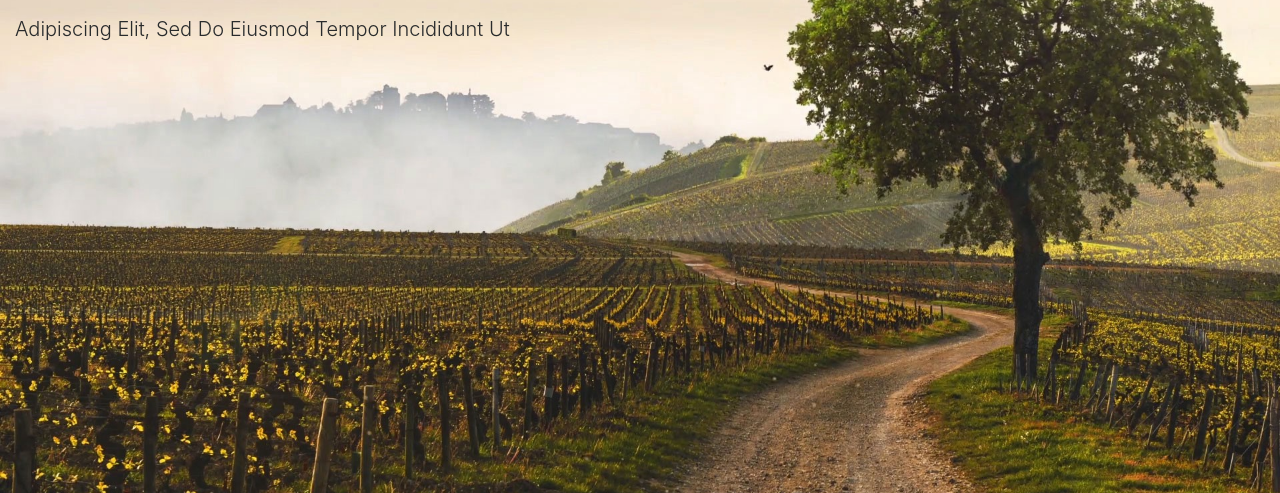
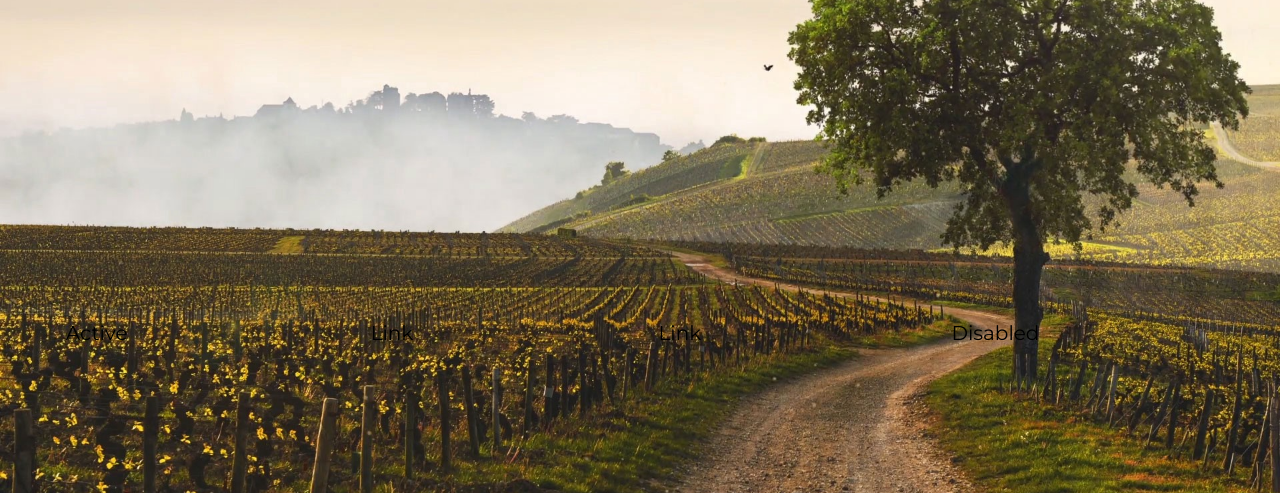
Before and after one commit to LeyLine/forest, a plain HTML site: page index.html in a window 1280 px wide. Shown: the part 307-800 px from the top of the page. Drawn offline with nearby package versions, Linux system fonts and the light colour scheme.

Commit message:
nav bar in just needs styling

```diff
--- a/index.html
+++ b/index.html
@@ -25,13 +25,29 @@
   </div>
 
   <div class="row">
-    <div class="col pt-2">
+    <div class="col pt-2 mb-5 pb-5">
       <hr class="mt-5 ml-2">
       <h1 class="display-4 pt-2">Dolor Sit Amet, Consectetur</h1>
-      <p class="lead pt-4">Adipiscing Elit, Sed Do Eiusmod Tempor Incididunt Ut</p>
+      <p class="lead pt-4 mb-5 pb-4">Adipiscing Elit, Sed Do Eiusmod Tempor Incididunt Ut</p>
     </div>
   </div>
 
+  <div class="row mt-5 pt-5 justify-content-center mt-5">
+     <ul class="nav justify-content-center bg-white mt-5 nav-fill">
+      <li class="nav-item border border-left-0 border-top-0 border-bottom-0 border-right-1 border-dark">
+        <a class="nav-link active" href="#">Active</a>
+      </li>
+      <li class="nav-item border border-left-0 border-top-0 border-bottom-0 border-right-1 border-dark">
+        <a class="nav-link" href="#">Link</a>
+      </li>
+      <li class="nav-item border border-left-0 border-top-0 border-bottom-0 border-right-1 border-dark">
+        <a class="nav-link" href="#">Link</a>
+      </li>
+      <li class="nav-item">
+        <a class="nav-link disabled" href="#">Disabled</a>
+      </li>
+    </ul>
+  </div>
 </div>
 
     <script src="https://code.jquery.com/jquery-3.2.1.slim.min.js" integrity="sha384-KJ3o2DKtIkvYIK3UENzmM7KCkRr/rE9/Qpg6aAZGJwFDMVNA/GpGFF93hXpG5KkN" crossorigin="anonymous"></script>
--- a/style.css
+++ b/style.css
@@ -7,7 +7,6 @@ body {
   min-height: 100%;
   background: url(images/country.jpeg) no-repeat center center fixed;
   background-size: cover;
-  padding-top: 3em;
 }
 
 a {
@@ -33,3 +32,14 @@ border-color: black !important;
 width: 8%;
 border-width: 1px;
 }
+
+ul {
+  width: 95%;
+  border-radius:3px;
+}
+
+.nav-link {
+  width: 100%;
+  padding-left:11% !important;
+  text-align: left !important;
+}
```
